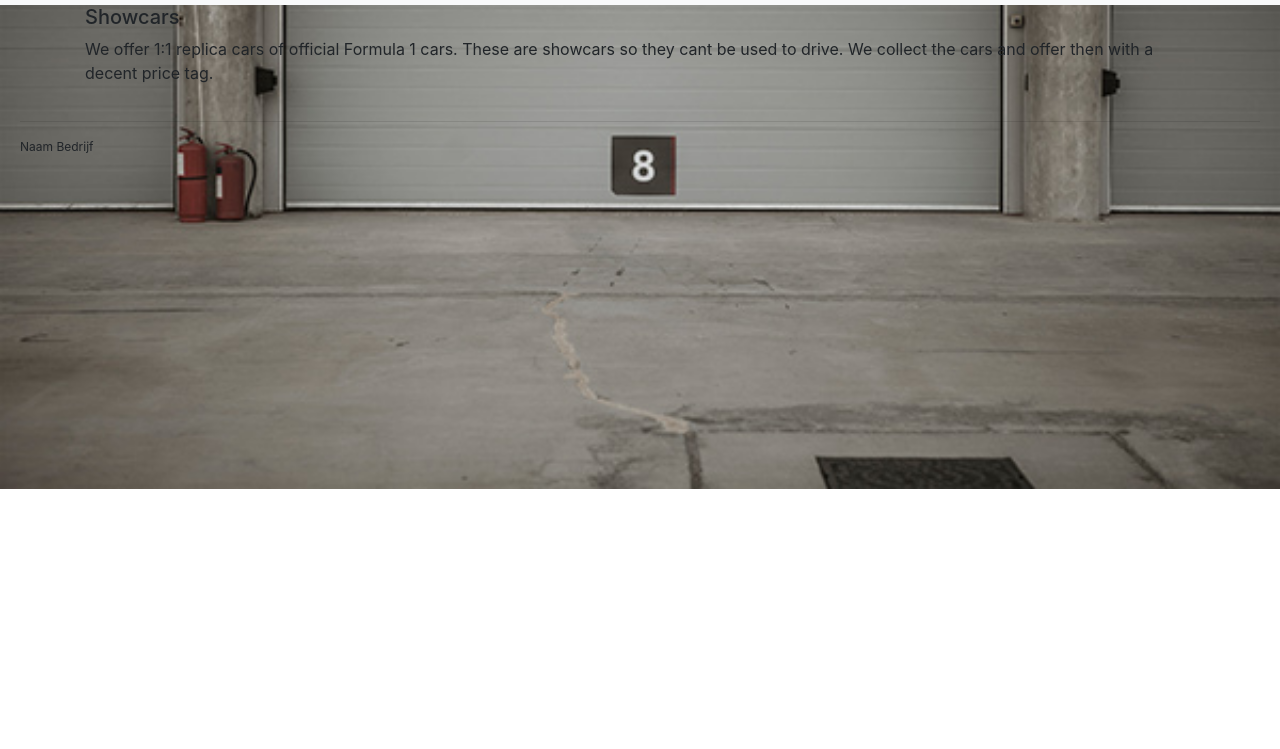
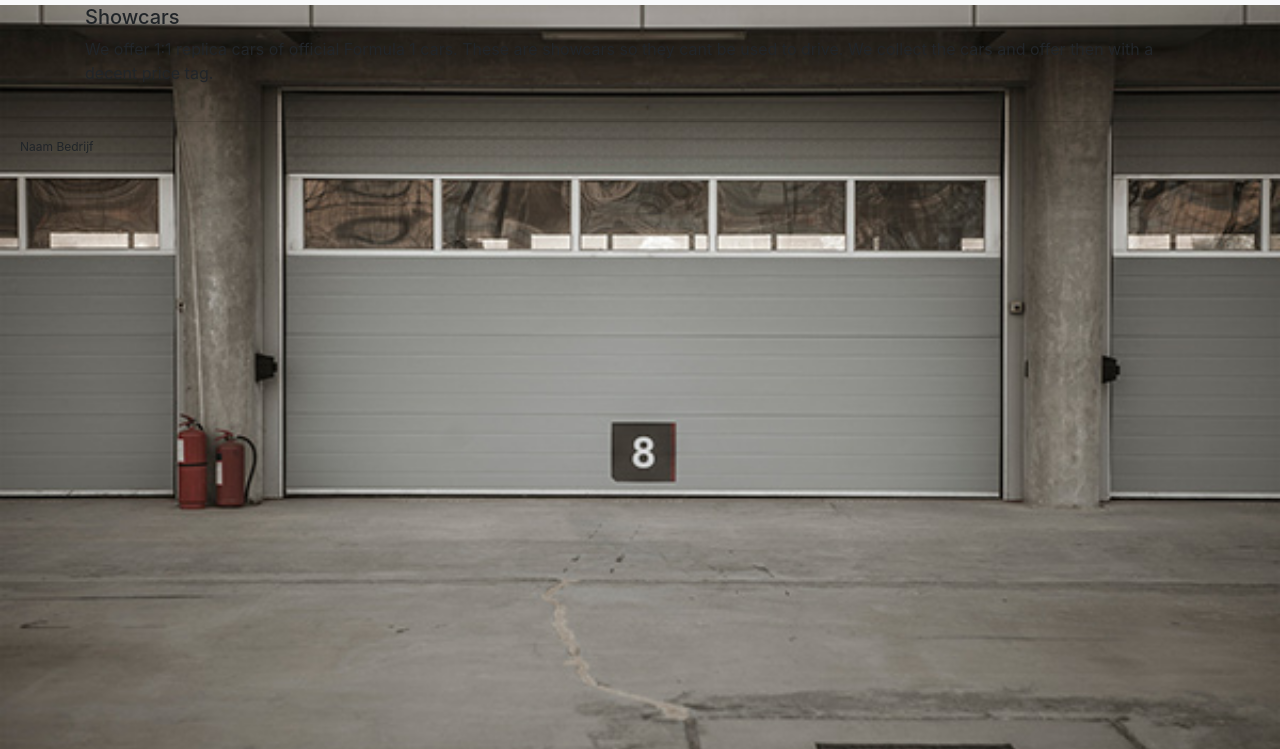
Before and after one commit to emmaus-5h/webshop-5hin2-jeroen-jaime-, a website: page web/index.html in a window 1280 px wide. Shown: the part 51-800 px from the top of the page. Drawn offline with nearby package versions, Linux system fonts and the light colour scheme; no server answers.

Commit message:
achtergrond fix

```diff
--- a/web/css/style.css
+++ b/web/css/style.css
@@ -1,9 +1,12 @@
 /* background */
 body {
   background-image: url("achtergrond.jpg");
-  background-size: 100%;
+  margin: 0;
+  padding: 0;
+  background-size: cover;
   background-repeat: no-repeat;
   background-position: center;
+  background-attachment: fixed;
 }
 
 /* all pages */
```
